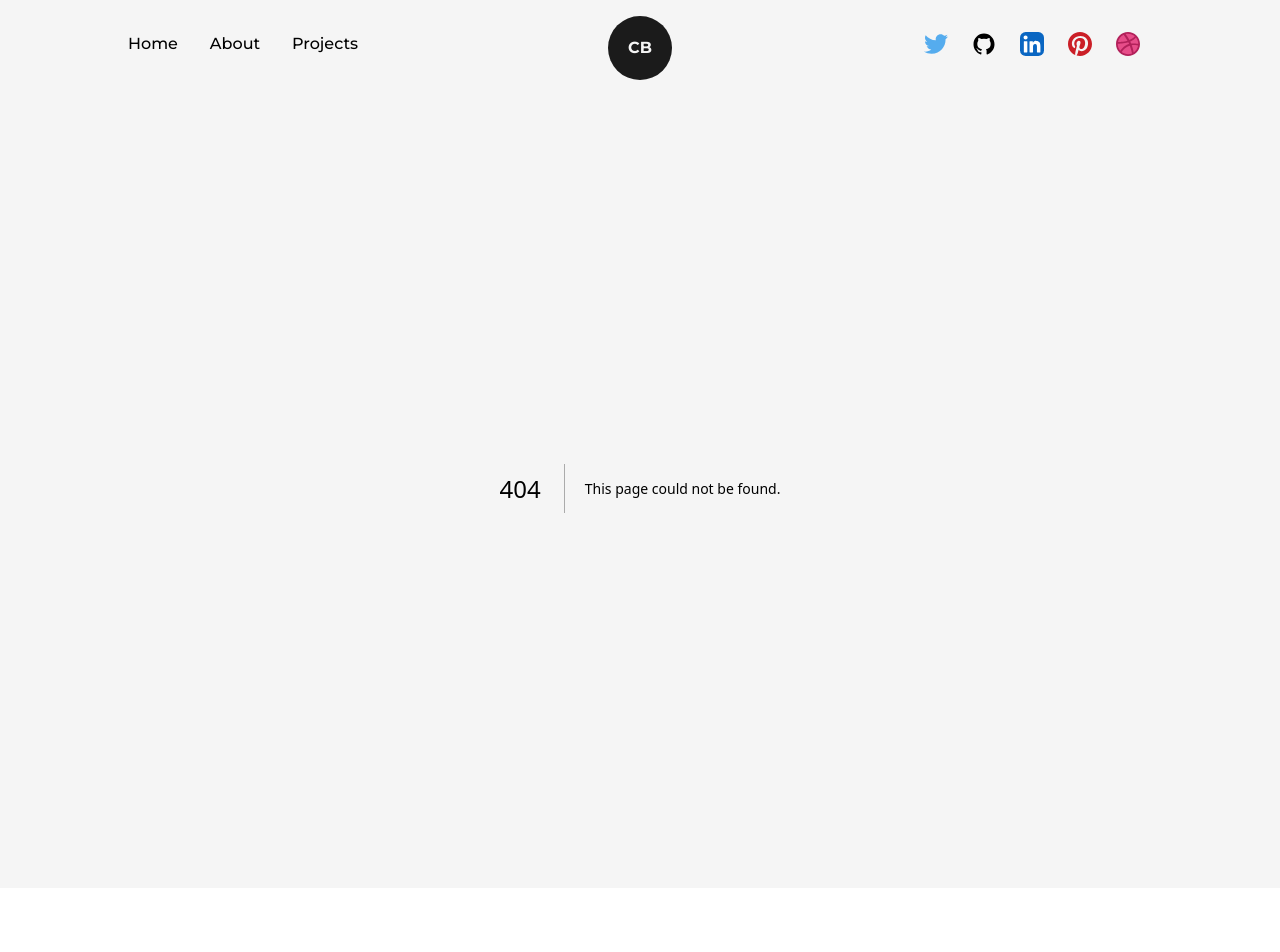
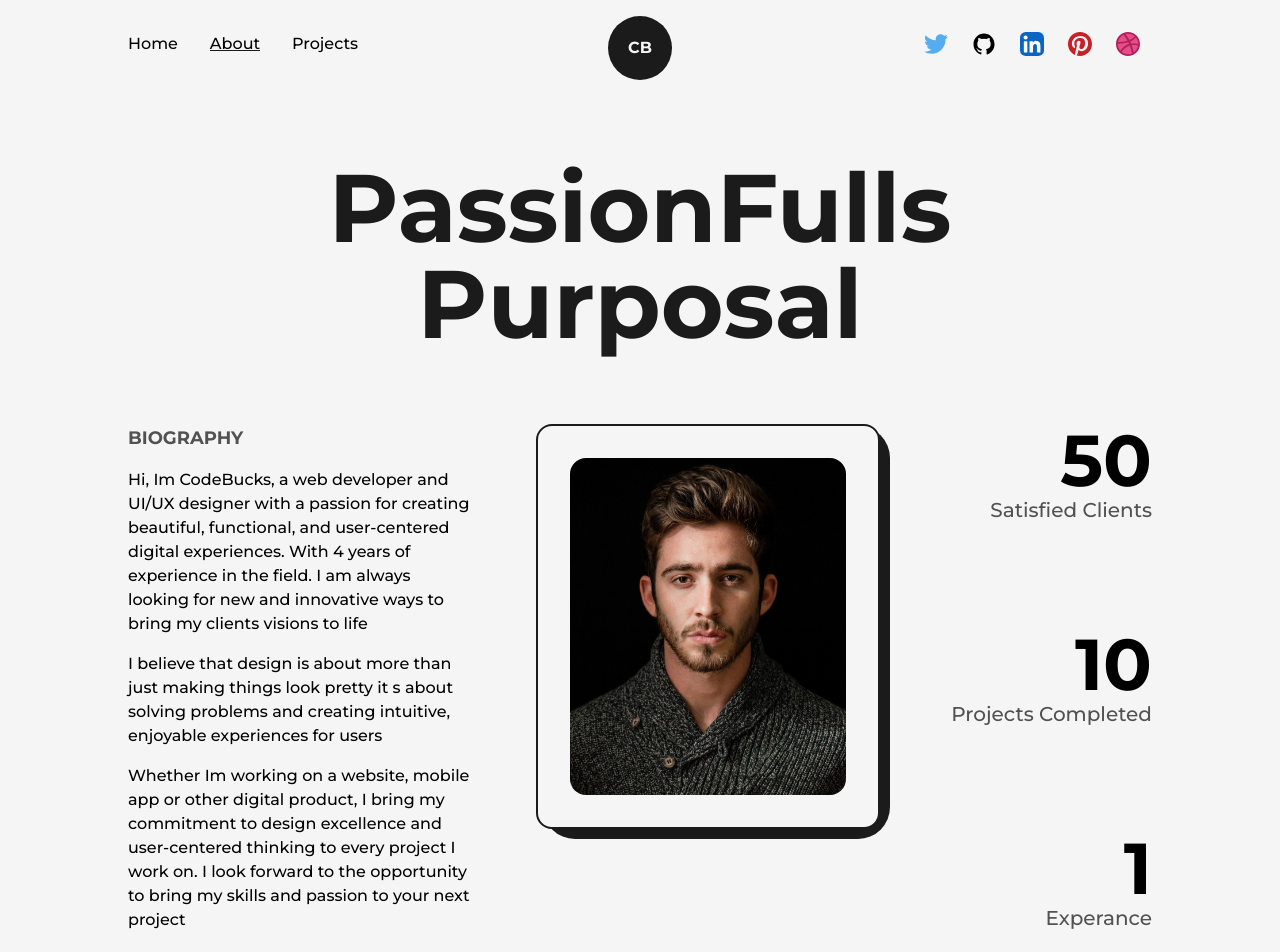
Before and after one commit to kpspavan/PavanFE, a Next.js app: page /about in a window 1280 px wide. Before the commit this address had no page. Shown: the top 952 px of the page. Before the commit the page ends 888 px from the top, so only its background shows below. Built offline with nearby package versions, Linux system fonts and the light colour scheme.

Commit message:
added about page

```diff
--- /dev/null
+++ b/src/components/Footer.js
@@ -0,0 +1,19 @@
+import React from 'react'
+import Layout from '../components/Layout'
+import Link from "next/link";
+
+function Footer() {
+  return (
+    <footer className='w-full border-t-2 border-solid border-dark font-medium text-lg ' >
+      <Layout className='py-8 flex items-center justify-between ' >
+        <span>{new Date().getFullYear()}</span>
+        <div className='flex items-center' >
+       Build with <span className='text-primary text-2xl px-1 ' >&#9825;</span> by &nbsp;  <Link href="/" >CodeBucks</Link>
+        </div>
+            <Link href="/">Say Hello</Link>
+        </Layout>
+    </footer>
+  )
+}
+
+export default Footer
--- /dev/null
+++ b/src/components/HireMe.js
@@ -0,0 +1,17 @@
+import React from 'react'
+import { CircularText } from './icons'
+import Link from "next/link";
+
+
+function HireMe() {
+  return (
+    <div className='fixed left-4 bottom-4 flex items-center justify-center overflow-hidden' >
+        <div className='w-48 h-auto flex items-center justify-center relative ' >
+        <CircularText  className={"fill-dark animate-spin-slow "} />
+        <Link className="flex items-center justify-center absolute left-1/2 top-1/2 -translate-x-1/2  -translate-y-1/2 bg-dark text-light shadow-md border border-solid border-dark w-20 h-20 rounded-full font-semibold hover:bg-light hover:text-dark  " href="mailto:kpspavansrinivas@gmail.com" > Hire Me </Link>
+        </div>
+    </div>
+  )
+}
+
+export default HireMe
--- a/src/components/NavBar.js
+++ b/src/components/NavBar.js
@@ -1,6 +1,6 @@
 import React from "react";
 import Link from "next/link";
-import Logo from "../components/logo";
+import Logo from '../components/Logo'
 import { useRouter } from "next/router";
 import {
   TwitterIcon,
@@ -32,7 +32,7 @@ function NavBar() {
     <header className="w-full px-32 py-8 font-medium flex items-center justify-between ">
       <nav>
         <CustomLink title="Home" className="mr-4" href="/" />
-        <CustomLink title="About" className="mx-4" href="/" />
+        <CustomLink title="About" className="mx-4" href="/about" />
         <CustomLink title="Projects" className="mx-4" href="/" />
       </nav>
       <nav className="flex items-center justify-center flex-wrap">
--- a/src/pages/_app.js
+++ b/src/pages/_app.js
@@ -2,6 +2,7 @@ import "@/styles/globals.css";
 import { Montserrat } from "next/font/google";
 import Head from "next/head";
 import NavBar from "../components/NavBar";
+import Footer from '../components/Footer'
 
 const montserrat = Montserrat({
   subsets: ["latin"],
@@ -20,6 +21,7 @@ export default function App({ Component, pageProps }) {
       >
         <NavBar />
         <Component {...pageProps} />
+        <Footer  />
       </main>
     </>
   );
--- /dev/null
+++ b/src/pages/about.js
@@ -0,0 +1,100 @@
+import React, { useEffect,useRef } from "react";
+import Head from "next/head";
+import Layout from "../components/Layout";
+import AnimatedText from "../components/AnimatedText";
+import profilePic from "../../public/images/profile/developer-pic-2.jpg";
+import Image from "next/image";
+import { useInView, useMotionValue, useSpring } from "framer-motion";
+
+const AnimatedNumber = ({value}) => {
+    const ref = useRef(null)
+    const motionValue = useMotionValue(0);
+    const springValue = useSpring(motionValue,{duraion:3000})
+    const isInview = useInView(ref)
+    useEffect(() => {
+        if(isInview) {
+            motionValue.set(value)
+        }
+
+    },[isInview,value,motionValue])
+    useEffect(() => {
+    springValue.on("change",(latest) => {
+        if(ref.current && latest.toFixed(0) <= value ){
+            ref.current.textContent = latest.toFixed(0)
+        }
+
+    } )
+
+    },[springValue,value,])
+    return(
+        <>
+            <span ref={ref} ></span>
+        </>
+    )
+};
+
+function about() {
+  return (
+    <>
+      <Head>
+        <title>About | Page </title>
+        <meta name="description" content="any description" />
+      </Head>
+      <main className="flex w-full flex-col items-center justify-center">
+        <Layout className="pt-16">
+          <AnimatedText text="Passion Fulls Purposal  " className="mb-16" />
+          <div className="grid w-full grid-cols-8 gap-16 ">
+            <div className="col-span-3 flex flex-col items-start justify-start">
+              <h2 className="mb-4 text-lg font-bold uppercase text-dark/75">
+                Biography
+              </h2>
+              <p className="font-medium ">
+                Hi, Im CodeBucks, a web developer and UI/UX designer with a
+                passion for creating beautiful, functional, and user-centered
+                digital experiences. With 4 years of experience in the field. I
+                am always looking for new and innovative ways to bring my
+                clients visions to life
+              </p>
+              <p className="font-medium my-4">
+                I believe that design is about more than just making things look
+                pretty it s about solving problems and creating intuitive,
+                enjoyable experiences for users
+              </p>
+              <p className="font-medium">
+                Whether Im working on a website, mobile app or other digital
+                product, I bring my commitment to design excellence and
+                user-centered thinking to every project I work on. I look
+                forward to the opportunity to bring my skills and passion to
+                your next project
+              </p>
+            </div>
+            <div className="col-span-3 relative h-max rounded-2xl border-2 border-solid border-dark bg-light p-8 ">
+              <div className="absolute top-0 -right-3 -z-10 w-[102%] h-[103%] rounded-[2rem] bg-dark " />
+              <Image
+                src={profilePic}
+                alt="codebucks"
+                className="w-full h-auto rounded-2xl "
+              />
+            </div>
+            <div className="col-span-2 flex flex-col items-end justify-between">
+              <div className="flex flex-col items-end justify-center" >
+                <span className="inline-block text-7xl font-bold " ><AnimatedNumber value={50}  /></span>
+                <h2 className="text-xl font-medium capitalize text-dark/75" >satisfied clients</h2>
+              </div>
+              <div className="flex flex-col items-end justify-center" >
+                <span className="inline-block text-7xl font-bold " ><AnimatedNumber value={10} /></span>
+                <h2 className="text-xl font-medium capitalize text-dark/75" >Projects completed</h2>
+              </div>
+              <div className="flex flex-col items-end justify-center" >
+                <span className="inline-block text-7xl font-bold " ><AnimatedNumber value={1} /></span>
+                <h2 className="text-xl font-medium capitalize text-dark/75" >Experance </h2>
+              </div>
+            </div>
+          </div>
+        </Layout>
+      </main>
+    </>
+  );
+}
+
+export default about;
--- a/src/pages/index.js
+++ b/src/pages/index.js
@@ -5,6 +5,7 @@ import Image from "next/image";
 import IT from "../../public/images/profile/developer-pic-1.png";
 import AnimatedText from '../components/AnimatedText'
 import Link from "next/link";
+import HireMe from '../components/HireMe'
 
 const inter = Inter({ subsets: ["latin"] });
 
@@ -33,6 +34,7 @@ Explore my latest projects and articles, showcasing my expertise in React.js and
             </div>
           </div>
         </Layout>
+        <HireMe  />
       </main>
     </>
   );
--- a/tailwind.config.js
+++ b/tailwind.config.js
@@ -18,6 +18,9 @@ module.exports = {
       primary: "#B63E96", // 240,86,199
       primaryDark: "#58E6D9", // 80,230,217,
     },
+    animation:{
+      'spin-slow':'spin 8s linear infinite'
+    }
   },
   plugins: [],
 };
```
